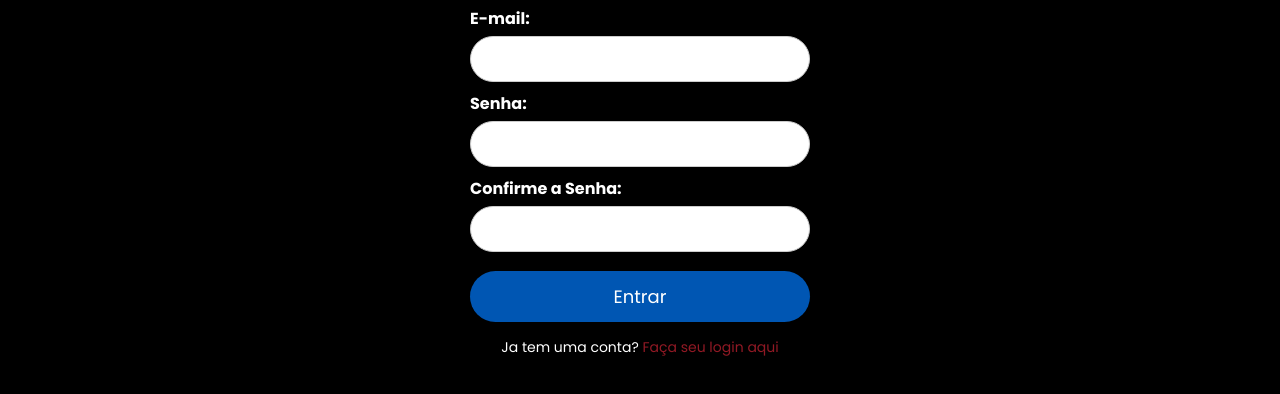
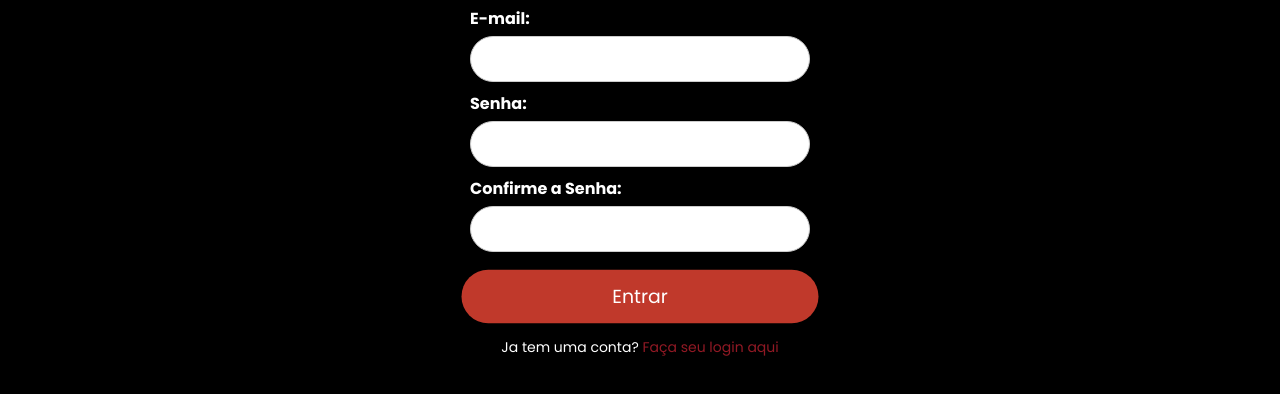
Before and after one commit to EnzoRicardo/NajaMotors, a website: page Home/cadastre.html in a window 1280 px wide. In both pictures the pointer is over the button "Entrar". Shown: the part 376-770 px from the top of the page. Drawn offline with nearby package versions, Linux system fonts and the light colour scheme; some packages are replaced by stand-ins of ours; a script that the page names is missing.

Commit message:
Estilizacao botoes
commit estilizacao botoes entrar das paginas de cadastro e login

```diff
--- a/Home/Login/login.css
+++ b/Home/Login/login.css
@@ -88,7 +88,9 @@ nav {
 }
 
 .login-container button:hover {
-    background: #0056b3;
+    background-color: #c0392b;
+    transform: scale(1.05);
+    box-shadow: 0px 4px 10px rgba(0, 0, 0, 0.2);
 }
 
 
--- a/Home/cadastro.css
+++ b/Home/cadastro.css
@@ -88,7 +88,10 @@ nav {
 }
 
 .login-container button:hover {
-    background: #0056b3;
+    background-color: #c0392b;
+    transform: scale(1.05);
+    box-shadow: 0px 4px 10px rgba(0, 0, 0, 0.2);
+
 }
 
 
```
